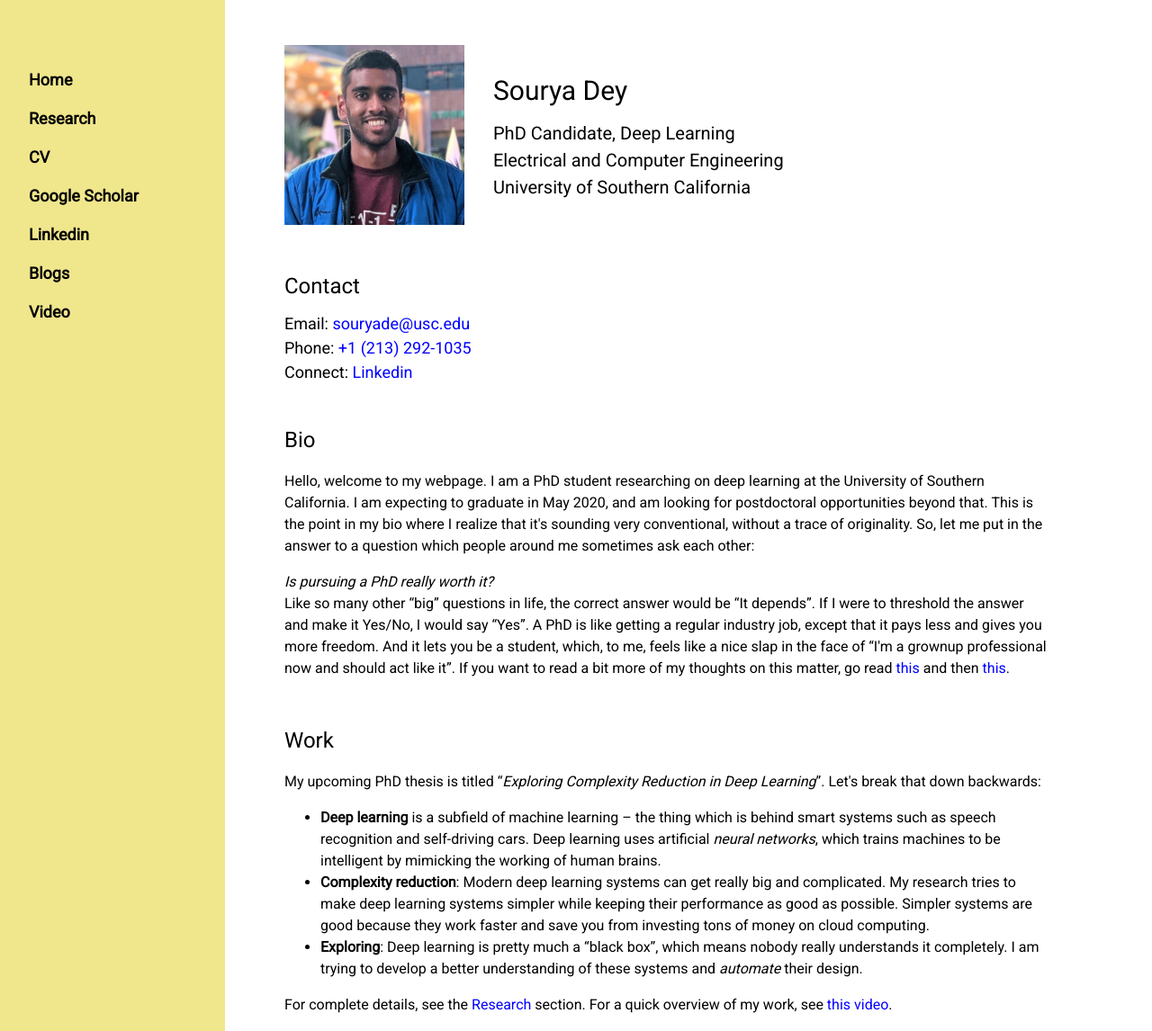
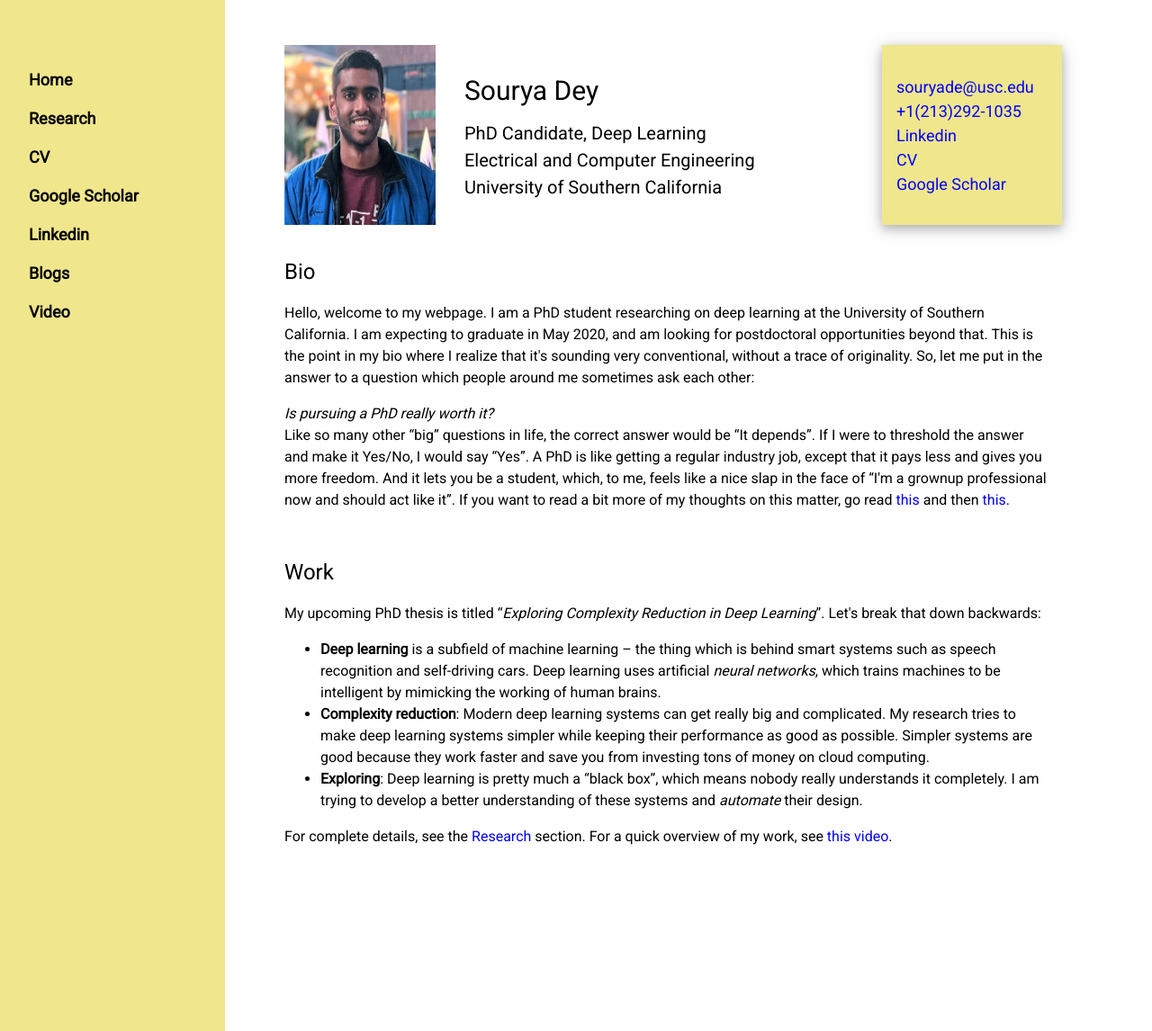
Before and after one commit to souryadey/souryadey.github.io, a Jekyll site: the page built from index.html, in a window 1280 px wide and 1146 px high. Shown: the whole window at 90% size. Built offline with Jekyll 4.4.1, drawn with Linux system fonts in a browser that asks for light colours.

Commit message:
adding contact card to home page

```diff
--- a/_layouts/default.html
+++ b/_layouts/default.html
@@ -59,7 +59,7 @@
 			    <a href="https://drive.google.com/file/d/1WXYgE3ixlgUgXPiAWSbWNyUTxP7bcR9S/view?usp=sharing" target="_blank" onclick="w3_close()" class="w3-bar-item w3-button w3-hover-white">CV</a>
 				<a href="https://scholar.google.com/citations?user=vQw9oFcAAAAJ&hl=en" target="_blank" onclick="w3_close()" class="w3-bar-item w3-button w3-hover-white">Google Scholar</a>
 				<a href="https://www.linkedin.com/in/sourya-dey-24b5b330/" target="_blank" onclick="w3_close()" class="w3-bar-item w3-button w3-hover-white">Linkedin</a>
-				<a href="/blogs" target="_blank" onclick="w3_close()" class="w3-bar-item w3-button w3-hover-white">Blogs</a>
+				<a href="/blogs" onclick="w3_close()" class="w3-bar-item w3-button w3-hover-white">Blogs</a>
 				<a href="https://www.youtube.com/watch?v=jYymU_VFWnM" target="_blank" onclick="w3_close()" class="w3-bar-item w3-button w3-hover-white">Video</a>
 			  </div>
 			</nav>
--- a/index.html
+++ b/index.html
@@ -1,28 +1,33 @@
 ---
 title: Sourya Dey | Home
 ---
-<div class="w3-container w3-cell w3-mobile">
-	<img src="/images/DTLA closeup.png" alt="Sourya Dey photo" style="height:200px;width:200px;" class="w3-image" id="biophoto">
-</div>
-<div class="w3-container w3-cell w3-cell-middle w3-mobile">
+
+<div class="w3-cell-row">
+  <div class="w3-container w3-mobile w3-cell" style="width:200px;">
+    <img src="/images/DTLA closeup.png" alt="Sourya Dey photo" style="height:200px;width:200px;" class="w3-image" id="biophoto">
+  </div>
+  <div class="w3-container w3-mobile w3-cell w3-cell-middle">
 	<h2>Sourya Dey</h2>
 	<h4>
 		PhD Candidate, Deep Learning<br>
 		Electrical and Computer Engineering<br>
 		University of Southern California
 	</h4>
+  </div>
+  <div class="w3-container w3-khaki w3-mobile w3-cell w3-cell-middle w3-card-4" style="width:200px;">
+	  <h5>
+    	  <a class="inlink" href="mailto:souryade@usc.edu" target="_blank">souryade@usc.edu</a><br>
+		  <a class="inlink" href="tel:+12132921035">+1(213)292-1035</a><br>
+		  <a class="inlink" href="https://www.linkedin.com/in/sourya-dey-24b5b330/" target="_blank">Linkedin</a><br>
+		  <a class="inlink" href="https://drive.google.com/file/d/1WXYgE3ixlgUgXPiAWSbWNyUTxP7bcR9S/view?usp=sharing" target="_blank">CV</a><br>
+		  <a class="inlink" href="https://scholar.google.com/citations?user=vQw9oFcAAAAJ&hl=en" target="_blank">Google Scholar</a>
+	  </h5>
+  </div>
 </div>
 
-<div class="w3-container" style="margin-top:40px;">
-	<h3>Contact</h3>
-	<h5>
-		Email: <a class="inlink" href="mailto:souryade@usc.edu" target="_blank">souryade@usc.edu</a><br>
-		Phone: <a class="inlink" href="tel:+12132921035">+1 (213) 292-1035</a><br>
-		Connect: <a class="inlink" href="https://www.linkedin.com/in/sourya-dey-24b5b330/" target="_blank">Linkedin</a>
-	</h5>
+<br>
 
-	<br>
-
+<div class="w3-container">
 	<h3>Bio</h3>
 	<p>Hello, welcome to my webpage. I am a PhD student researching on deep learning at the University of Southern California. I am expecting to graduate in May 2020, and am looking for postdoctoral opportunities beyond that. This is the point in my bio where I realize that it's sounding very conventional, without a trace of originality. So, let me put in the answer to a question which people around me sometimes ask each other:</p>
 	<p><i>Is pursuing a PhD really worth it?</i><br>
```
